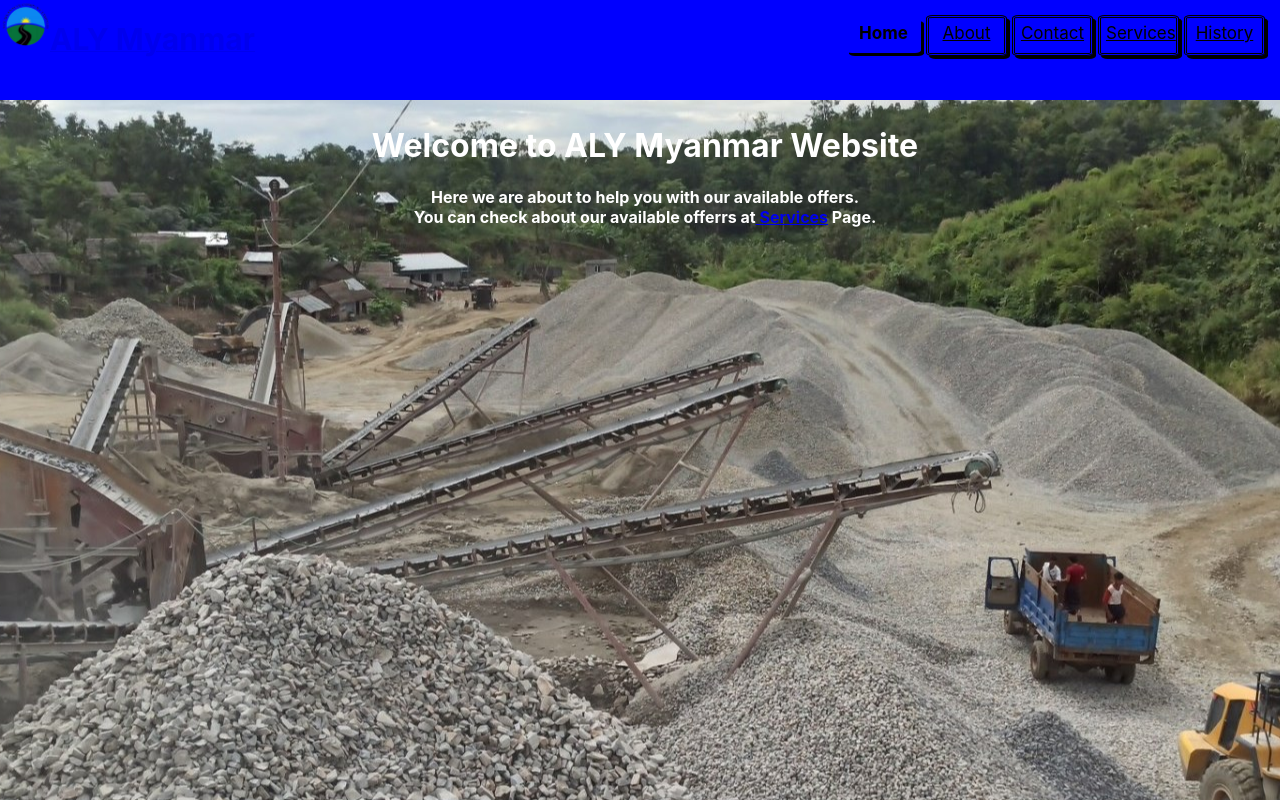
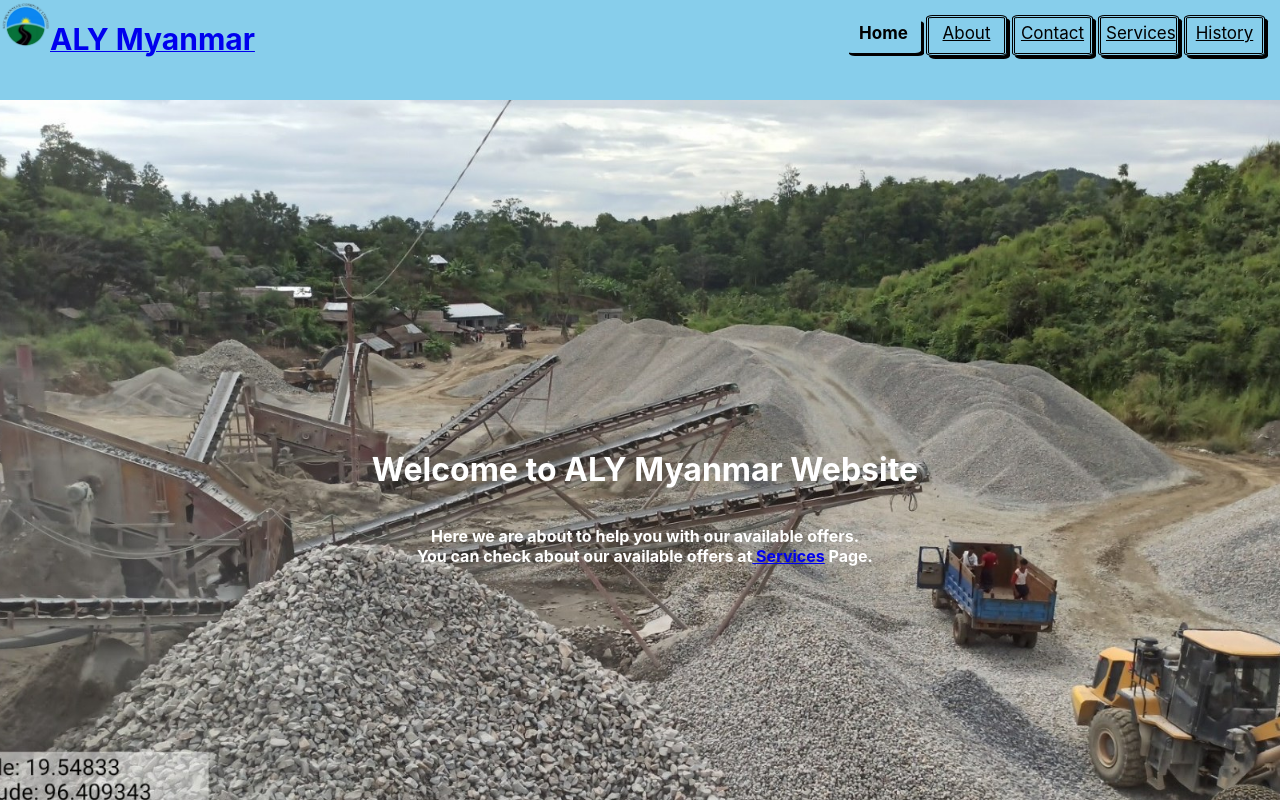
Before and after one commit to thomaslynn132/ALY-Myanmar, a React (Create React App) app: page / in a window 1280 px wide. Shown: the top 800 px of the page. Built offline with nearby package versions, Linux system fonts and the light colour scheme.

Commit message:
Home and About changes

```diff
--- a/src/App.css
+++ b/src/App.css
@@ -2,6 +2,8 @@
   align-items: center;
   text-align: center;
   font-family: "Franklin Gothic Medium", "Arial Narrow", Arial, sans-serif;
+  background-image: url("./assets/background.jpg");
+  background-size: 1%;
 }
 
 @media (max-width: 767px) {
@@ -20,9 +22,7 @@
 
   .container {
     position: relative;
-    width: 95%; /* Center the container horizontally */
-    padding: 10px; /* Add padding inside the container */
-    background-color: #f0f0f0; /* Background color */
+    width: 100%;
   }
 
   .subContainer {
@@ -30,7 +30,6 @@
     width: 100%;
     position: relative;
     display: inline;
-    padding: 10px;
     align-items: center;
   }
   .info {
@@ -45,8 +44,15 @@
     border-style: double;
   }
   .infoLi {
-    width: 400px;
-    height: 300px;
+    width: 300px;
+    height: 170px;
+    text-align: center;
+    margin: 5px;
+    padding: 5px;
+    display: inline-block;
+    border: 3px;
+    box-sizing: content-box;
+    border-style: double;
   }
 }
 
@@ -54,9 +60,7 @@
 @media (min-width: 768px) {
   .container {
     position: relative;
-    width: 90%; /* /* Center the container horizontally */
-    padding: 30px; /* Add padding inside the container */
-    background-color: #f0f0f0; /* Background color */
+    width: 100%;
   }
 
   .subContainer {
@@ -64,7 +68,6 @@
     display: block;
     justify-content: center;
     align-items: center;
-    padding: 10px;
   }
   .navItems {
     margin-right: "10px";
@@ -84,8 +87,15 @@
     border-style: double;
   }
   .infoLi {
-    width: 400px;
-    height: 300px;
+    width: 300px;
+    height: 160px;
+    text-align: center;
+    margin: 5px;
+    padding: 5px;
+    display: inline-block;
+    border: 3px;
+    box-sizing: content-box;
+    border-style: double;
   }
 }
 
@@ -93,7 +103,7 @@
   background-color: aquamarine;
   width: 100%;
   text-align: left;
-  height: 150px;
+  height: auto;
   padding: 25px;
   margin-bottom: 0px;
   margin: auto;
--- a/src/components/Footer.jsx
+++ b/src/components/Footer.jsx
@@ -6,11 +6,11 @@
     <footer>
       <div className="footer">
         <p>
-          &copy; {currentYear} All rights reserved. ALY Myanmar Contact us via:{" "}
-          <br />
+          &copy; {currentYear} All rights reserved. ALY Myanmar <br /> <br />
+          Contact us via: <br />
         </p>
         <a href="https://www.facebook.com/profile.php?id=100063721672766&mibextid=ZbWKwL">
-          <img src="../Assets/Facebook.png" alt="Facebook Logo"></img>
+          <img src="./assets/Facebook.png" alt="Facebook Logo"></img>
           <label>Facebook</label>
         </a>
         <h3>Address:</h3>
--- a/src/components/NavLinkComponent.jsx
+++ b/src/components/NavLinkComponent.jsx
@@ -32,7 +32,7 @@
           flexDirection: "row",
           width: "100%",
           height: "100px",
-          backgroundColor: "blue",
+          backgroundColor: "skyblue",
         }}>
         <NavLink link="./" to="/" exact>
           <img
--- a/src/pages/About/About.jsx
+++ b/src/pages/About/About.jsx
@@ -35,17 +35,18 @@
             <p>24/09/2020</p>
           </span>
         </div>
+        <br />
+        <span className="infoLi">
+          <h4>Principal Activity</h4>
+          <ul>
+            <li>41 - Construction of Buildings</li>
+            <li>08 - Other mining and quarraying</li>
+            <li>42 - Civil Engineering</li>
+            <li>Import - Export Trading</li>
+          </ul>
+        </span>
       </div>
-
-      <span className="infoLi">
-        <h4>Principal Activity</h4>
-        <li>
-          <ul>41 - Construction of Buildings</ul>
-          <ul>08 - Other mining and quarraying</ul>
-          <ul>42 - Civil Engineering</ul>
-          <ul>Import - Export Trading</ul>
-        </li>
-      </span>
+      <div className="container"></div>
     </>
   );
 }
--- a/src/pages/Contact/Contact.jsx
+++ /dev/null
@@ -1,9 +0,0 @@
-import React from 'react'
-
-const Contact = () => {
-  return (
-    <div>Contact</div>
-  )
-}
-
-export default Contact
--- a/src/pages/Home/Home.js
+++ b/src/pages/Home/Home.js
@@ -16,18 +16,25 @@
   ];
 
   const [currentImageIndex, setCurrentImageIndex] = useState(0);
+  const [fade, setFade] = useState("fade-in");
+
   useEffect(() => {
     const slideshowInterval = setInterval(() => {
-      setCurrentImageIndex((prevIndex) => (prevIndex + 1) % images.length);
+      setFade("fade-out");
+
+      setTimeout(() => {
+        setCurrentImageIndex((prevIndex) => (prevIndex + 1) % images.length);
+        setFade("fade-in");
+      }, 500); // Adjust the delay based on your transition duration
     }, 4000);
 
     return () => clearInterval(slideshowInterval);
-  }, [images.length, setCurrentImageIndex]);
+  }, [images.length, setCurrentImageIndex, setFade]);
 
   return (
     <div className="slideshow-container">
       <div
-        className="slide"
+        className={`slide ${fade}`}
         style={{
           backgroundImage: `url("${images[currentImageIndex]}")`,
           backgroundPosition: "center",
@@ -39,7 +46,7 @@
         <h1>Welcome to ALY Myanmar Website</h1>
         <p>
           Here we are about to help you with our available offers. <br /> You
-          can check about our available offerrs at
+          can check about our available offers at
           <a href="./Services"> Services</a> Page.
         </p>
       </div>
--- a/src/pages/Home/HomePage.css
+++ b/src/pages/Home/HomePage.css
@@ -2,19 +2,37 @@
 
 body {
   margin: 0;
-  overflow: hidden;
 }
+/* HomePage.css */
 
 .slideshow-container {
   position: relative;
-  width: 100vw;
-  height: 100vh;
 }
 
 .slide {
-  position: relative;
+  display: flex;
+  flex-direction: column;
+  align-items: center;
+  justify-content: center;
+  height: 100vh;
   width: 100%;
-  height: 100%;
-  opacity: 1;
+  background-size: cover;
+  background-repeat: no-repeat;
   transition: opacity 1s ease-in-out;
 }
+
+.slide.fade-in {
+  opacity: 1;
+}
+
+.slide.fade-out {
+  opacity: 0;
+}
+
+.slide h1 {
+  text-decoration: solid;
+}
+
+.slide p {
+  text-decoration: solid;
+}
--- a/src/pages/index.js
+++ b/src/pages/index.js
@@ -1,13 +1,6 @@
-import Home from './Home/Home';
-import About from './About/About';
-import Services from './Services/Services';
-import Contact from './Contact/Contact';
-import History from './History/History';
+import Home from "./Home/Home";
+import About from "./About/About";
+import Services from "./Services/Services";
+import History from "./History/History";
 
-export {
-  Home,
-  About,
-  Services,
-  Contact,
-  History,
-}
+export { Home, About, Services, History };
--- a/src/router/index.js
+++ b/src/router/index.js
@@ -1,8 +1,4 @@
 import { Router } from "./router";
 import { ROUTES } from "./routerConstants";
 
-
-export {
-  Router,
-  ROUTES,
-}
+export { Router, ROUTES };
--- a/src/router/router.js
+++ b/src/router/router.js
@@ -1,37 +1,32 @@
-import {
-  Home,
-  About,
-  Services,
-  Contact,
-}from "../pages";
+import { Home, About, Services, History } from "../pages";
 import { ROUTES } from "./routerConstants";
 import { Routes, Route } from "react-router-dom";
 
 const routes = [
   {
-    component: <Home/>,
+    component: <Home />,
     path: ROUTES.HOME,
   },
   {
-    component: <About/>,
+    component: <About />,
     path: ROUTES.ABOUT,
   },
   {
-    component: <Services/>,
+    component: <Services />,
     path: ROUTES.SERVICES,
   },
   {
-    component: <Contact/>,
-    path: ROUTES.CONTACT,
+    component: <History />,
+    path: ROUTES.HISTORY,
   },
-]
+];
 
 export const Router = () => {
   return (
     <Routes>
       {routes.map((route, index) => (
-        <Route path={`${route.path}`} element={route.component} key={index}/>
+        <Route path={`${route.path}`} element={route.component} key={index} />
       ))}
     </Routes>
-  )
-}
+  );
+};
--- a/src/router/routerConstants.js
+++ b/src/router/routerConstants.js
@@ -1,7 +1,6 @@
 export const ROUTES = {
-  HOME: '',
-  ABOUT: 'about',
-  CONTACT: 'contact',
-  SERVICES: 'services',
-  HISTORY: 'history'
-}
+  HOME: "",
+  ABOUT: "about",
+  SERVICES: "services",
+  HISTORY: "history",
+};
```
Also changed, not shown: src/assets/background.jpg (added).
